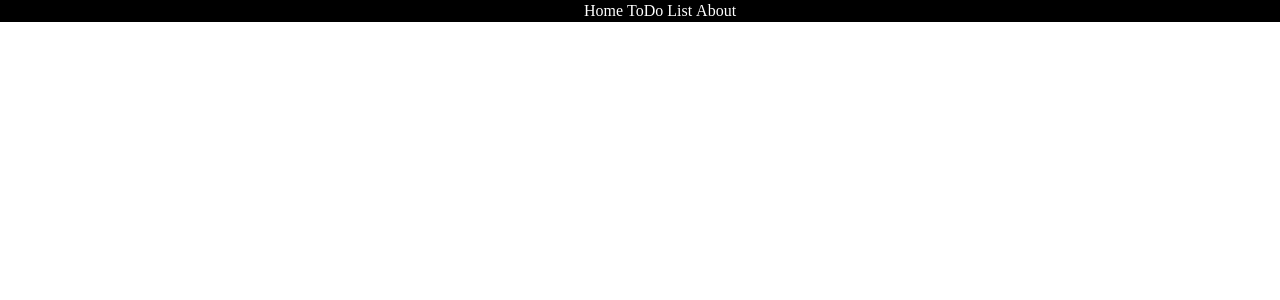
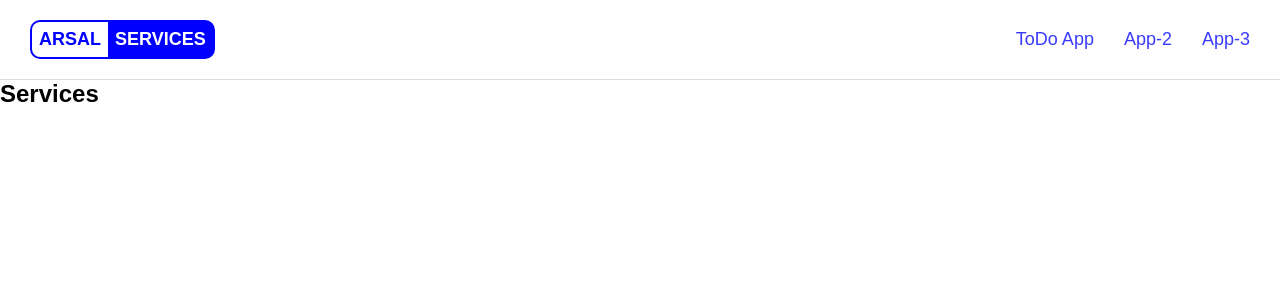
Before and after one commit to Arsal5511/Arsal-Services, a React (Create React App) app: page /Services in a window 1280 px wide. Shown: the top 300 px of the page. Built offline with nearby package versions, Linux system fonts and the light colour scheme.

Commit message:
navbar completed

```diff
--- a/package.json
+++ b/package.json
@@ -8,6 +8,7 @@
     "@testing-library/user-event": "^13.5.0",
     "react": "^18.2.0",
     "react-dom": "^18.2.0",
+    "react-router-dom": "^6.21.0",
     "react-scripts": "5.0.1",
     "web-vitals": "^2.1.4"
   },
--- a/src/App.css
+++ b/src/App.css
@@ -1,20 +1,5 @@
-body{
+*{
     margin: 0;
+    padding: 0;
+    font-family: sans-serif;
 }
-
-.navbar{
-    display: flex;
-    flex-direction: row;
-    justify-content: center;
-    align-items: center;
-    background-color: black;
-    color: white;
-    margin: 0;
-
-}
-
-.nav-item{
-    list-style: none;
-    text-decoration: none;
-    padding: 2px;
-}
--- a/src/App.js
+++ b/src/App.js
@@ -1,13 +1,12 @@
 import React from 'react'
 import './App.css'
-import Navbar from './components/Navbar'
-import todoInput from './components/todoInput'
+import Navbar from './components/Navbar/Navbar'
+
 
 function App() {
   return (
     <>
     <Navbar />
-    <todoInput />
     </>
   )
 }
--- a/src/components/Navbar.js
+++ /dev/null
@@ -1,15 +0,0 @@
-import React from 'react'
-
-function Navbar() {
-  return (
-    <div className='navbar-container'>
-      <ul className="navbar">
-        <li className="nav-item">Home</li>
-        <li className="nav-item">ToDo List</li>
-        <li className="nav-item">About</li>
-      </ul>
-    </div>
-  )
-}
-
-export default Navbar
--- /dev/null
+++ b/src/components/Navbar/Navbar.css
@@ -0,0 +1,60 @@
+.header{
+    margin: 0;
+    padding: 20px 30px;
+    display: flex;
+    align-items: center;
+    justify-content: space-between;
+    background-color: rgb(255, 255, 255);
+    border-bottom: 1px solid gainsboro;
+}
+.header a{
+    text-decoration: none;
+}
+.logo{
+    display: flex;
+    align-items: center;
+    background-color: white;
+    color: blue;
+    border-radius: 10px;
+    text-transform: uppercase;
+}
+.logo div{
+    padding: 7px;
+    font-weight:bold;
+    font-size: large;
+
+}
+#name{
+    color: blue;
+    border-width: 2px 0px 2px 2px;
+    border-style: solid;
+    border-color: blue;
+    border-radius: 10px 0px 0px 10px;
+}
+#service{
+    background-color: blue;
+    border-radius:0px 10px 10px 0px;
+    color: rgb(255, 255, 255);
+    border-width: 2px 2px 2px 0px;
+    border-style: solid;
+    border-color: blue;
+}
+.navbar{
+    display: flex;
+    list-style: none;
+    margin: 0;
+    padding: 0;
+}
+
+.nav-link a{
+    padding: 15px 0px;
+    padding-left: 30px;
+    text-decoration: none;
+    color: rgb(58, 58, 255);
+    font-size: large;
+}
+
+.nav-link a:hover{
+    cursor: pointer;
+    color: black
+}
--- /dev/null
+++ b/src/components/Navbar/Navbar.js
@@ -0,0 +1,51 @@
+import React from 'react'
+import {
+  BrowserRouter as Router,
+  Route,
+  Routes,
+  Link
+} from "react-router-dom";
+import About from '../aboutPage/About'
+import Home from '../homePage/Home'
+import Services from '../servicesPage/Services'
+import './Navbar.css'
+
+
+function Navbar() {
+  return (
+    <Router>
+      <div className='main-container'>
+
+
+        <main className="header">
+          <Link to={"/"}><div className="logo" >
+            <div id="name">Arsal </div>
+            <div id='service'> Services</div>
+          </div>
+          </Link>
+          <nav >
+            <ul className='navbar' >
+              <li className='nav-link'>
+                <Link to="/todo-app">ToDo App</Link>
+              </li>
+              <li className='nav-link'>
+                <Link to="/app-2">App-2</Link>
+              </li>
+              <li className='nav-link'>
+                <Link to="/app-3">App-3</Link>
+              </li>
+            </ul>
+          </nav>
+        </main>
+
+        <Routes>
+          <Route path="/About" Component={About} />
+          <Route path="/" Component={Home} />
+          <Route path="/Services" Component={Services} />
+        </Routes>
+      </div>
+    </Router>
+  )
+}
+
+export default Navbar
--- /dev/null
+++ b/src/components/aboutPage/About.js
@@ -0,0 +1,11 @@
+import React from 'react'
+
+const About = () => {
+  return (
+    <div>
+      <h2>About</h2>
+    </div>
+  )
+}
+
+export default About
--- /dev/null
+++ b/src/components/homePage/Home.js
@@ -0,0 +1,12 @@
+import React from 'react'
+
+const Home = () => {
+  return (
+    <div>
+      <h1>Free Arsal Services</h1>
+      <p>Lorem ipsum dolor sit amet consectetur adipisicing elit. Excepturi accusamus cum possimus aliquid aperiam expedita iste laboriosam dicta saepe!</p>
+    </div>
+  )
+}
+
+export default Home
--- /dev/null
+++ b/src/components/servicesPage/Services.js
@@ -0,0 +1,11 @@
+import React from 'react'
+
+const Services = () => {
+  return (
+    <div>
+      <h2>Services</h2>
+    </div>
+  )
+}
+
+export default Services
--- a/src/components/todoInput.js
+++ b/src/components/todoInput.js
@@ -1,6 +1,6 @@
 import React from 'react'
 
-function todoInput() {
+function TodoInput() {
   return (
     <>
       <input type="text" placeholder='Enter your text here' />
@@ -9,4 +9,4 @@ function todoInput() {
   )
 }
 
-export default todoInput
+export default TodoInput
```
Also changed, not shown: public/images/landing-page/first-img.jpg (added), src/components/homePage/Home.css (added), src/components/servicesPage/Services.css (added), 1 other file (tests, documents, lock files or other folders).
